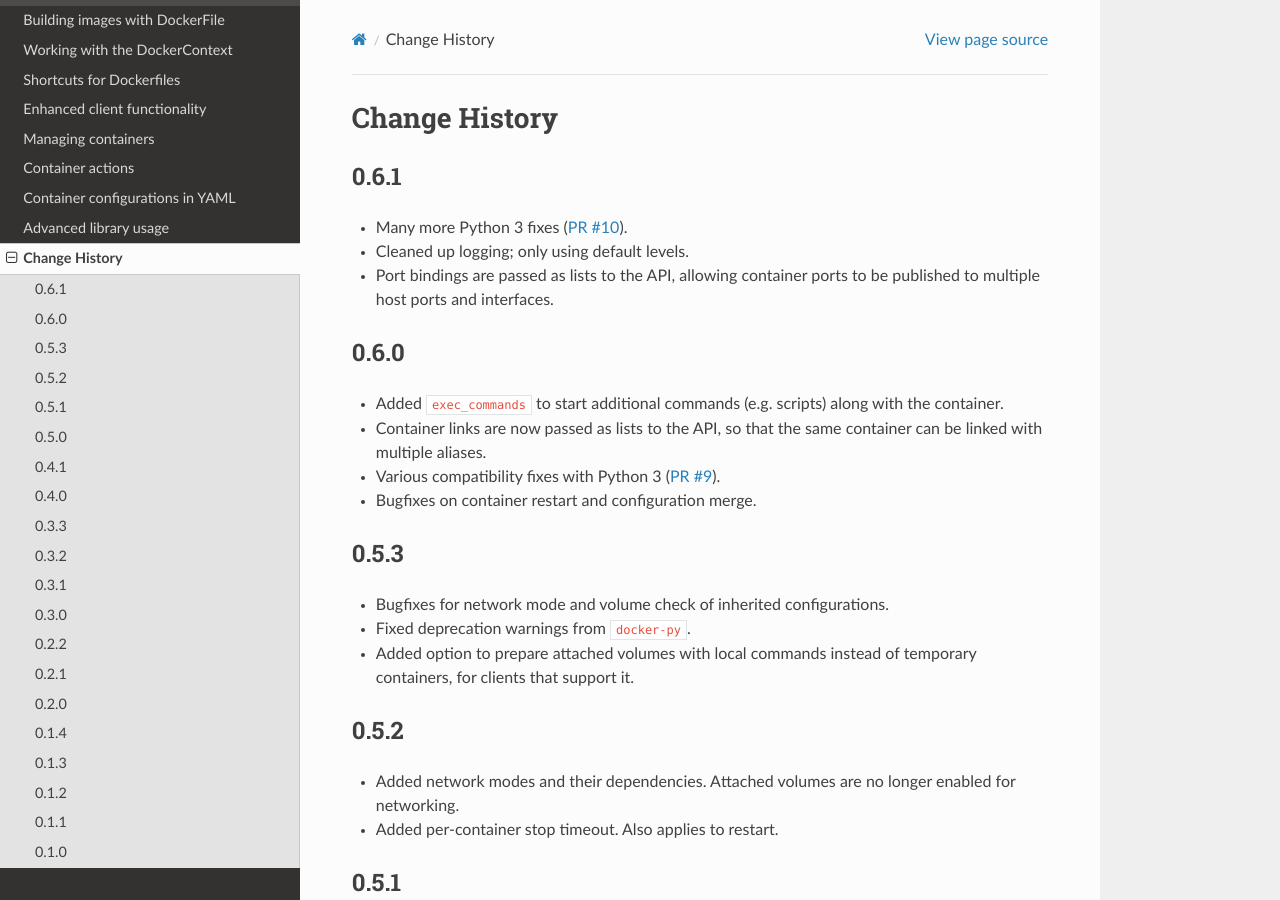
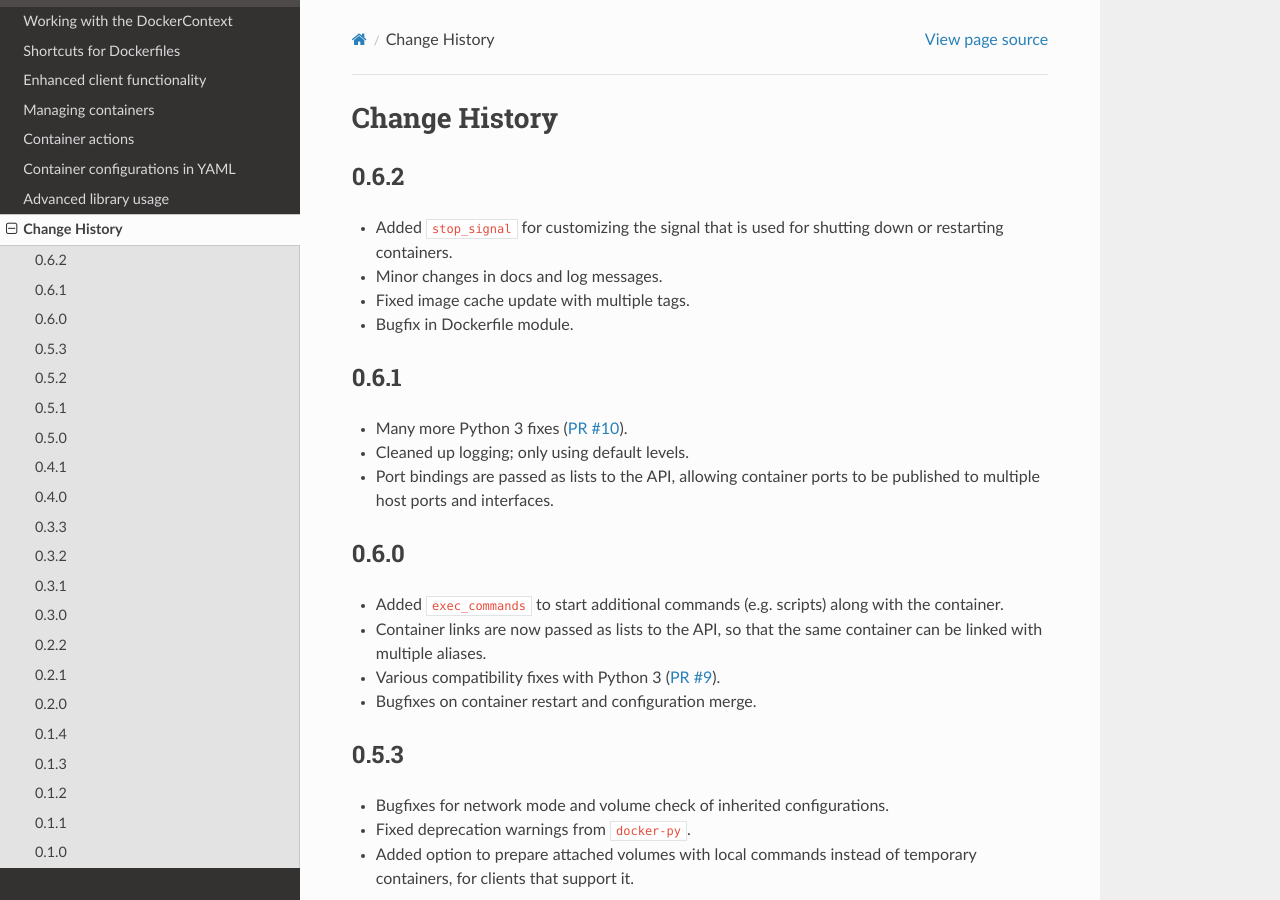
Before and after one commit to merll/docker-map, a Sphinx documentation site: the page built from docs/changes.rst, in a window 1280 px wide and 900 px high. Built offline with Sphinx 7.4.7 and the Read the Docs theme 2.0.0, drawn with Linux system fonts in a browser that asks for light colours.

Commit message:
Version and change log.

```diff
--- a/dockermap/__init__.py
+++ b/dockermap/__init__.py
@@ -2,7 +2,7 @@
 from __future__ import unicode_literals
 
 
-__version__ = '0.6.1'
+__version__ = '0.6.2'
 
 DEFAULT_BASEIMAGE = 'tianon/true'
 DEFAULT_COREIMAGE = 'busybox'
--- a/docs/changes.rst
+++ b/docs/changes.rst
@@ -2,6 +2,13 @@
 
 Change History
 ==============
+
+0.6.2
+-----
+* Added ``stop_signal`` for customizing the signal that is used for shutting down or restarting containers.
+* Minor changes in docs and log messages.
+* Fixed image cache update with multiple tags.
+* Bugfix in Dockerfile module.
 
 0.6.1
 -----
```
